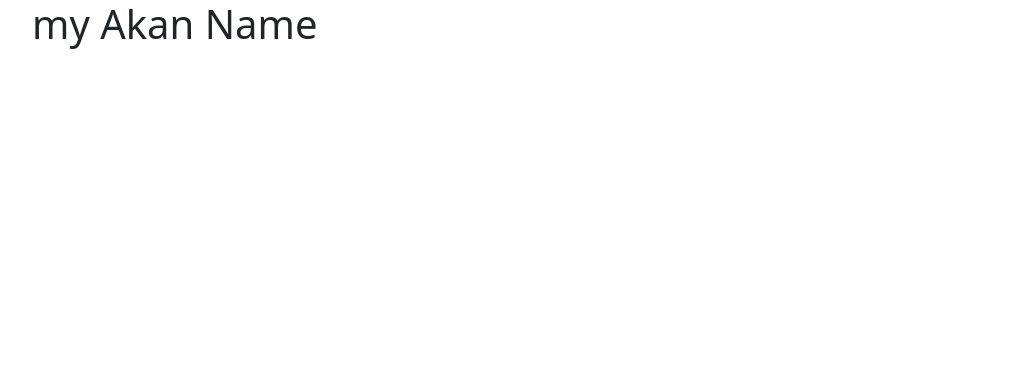
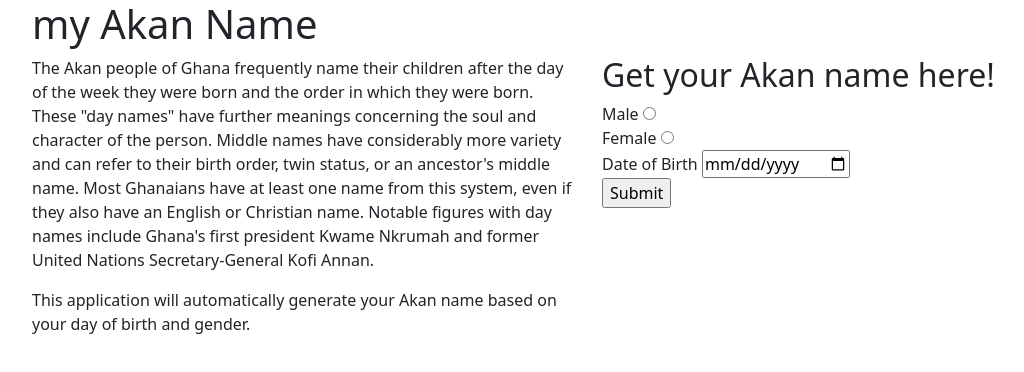
Before and after one commit to mururi/my_Akan_name, a plain HTML site: page index.html in a window 1280 px wide. Shown: the whole page, without its empty margins (50-1074 px from the left). Drawn offline with nearby package versions, Linux system fonts and the light colour scheme.

Commit message:
Add HTML content

```diff
--- a/index.html
+++ b/index.html
@@ -11,12 +11,30 @@
 <body>
   <div class="container">
     <h1>my Akan Name</h1>
-    <div class="box">
-      <div class="row" id="row_1">
-
+    <div class="row">
+      <div class="col" id="col_1">
+        <p>The Akan people of Ghana frequently name their children after the day of the week they were born and the order in which they were born. These "day names" have further meanings concerning the soul and character of the person. Middle names have considerably more variety and can refer to their birth order, twin status, or an ancestor's middle name. Most Ghanaians have at least one name from this system, even if they also have an English or Christian name. Notable figures with day names include Ghana's first president Kwame Nkrumah and former United Nations Secretary-General Kofi Annan.</p>
+        <p>This application will automatically generate your Akan name based on your day of birth and gender.</p>
       </div>
-      <div class="row" id="row_2">
-
+      <div class="col" id="col_2">
+        <form>
+          <h2>Get your Akan name here!</h2>
+          <div>
+            <label for="male">Male</label>
+            <input type="radio" name="gender" id="male" value="male">
+          </div>
+          <div>
+            <label for="female">Female</label>
+            <input type="radio" name="gender" id="female" value="female">
+          </div>
+          <div class="date">
+            <label for="date">Date of Birth</label>
+            <input type="date" name="date" id="date" required>
+          </div>
+          <div>
+            <input type="submit">
+          </div>
+        </form>
       </div>
     </div>
   </div>
```
